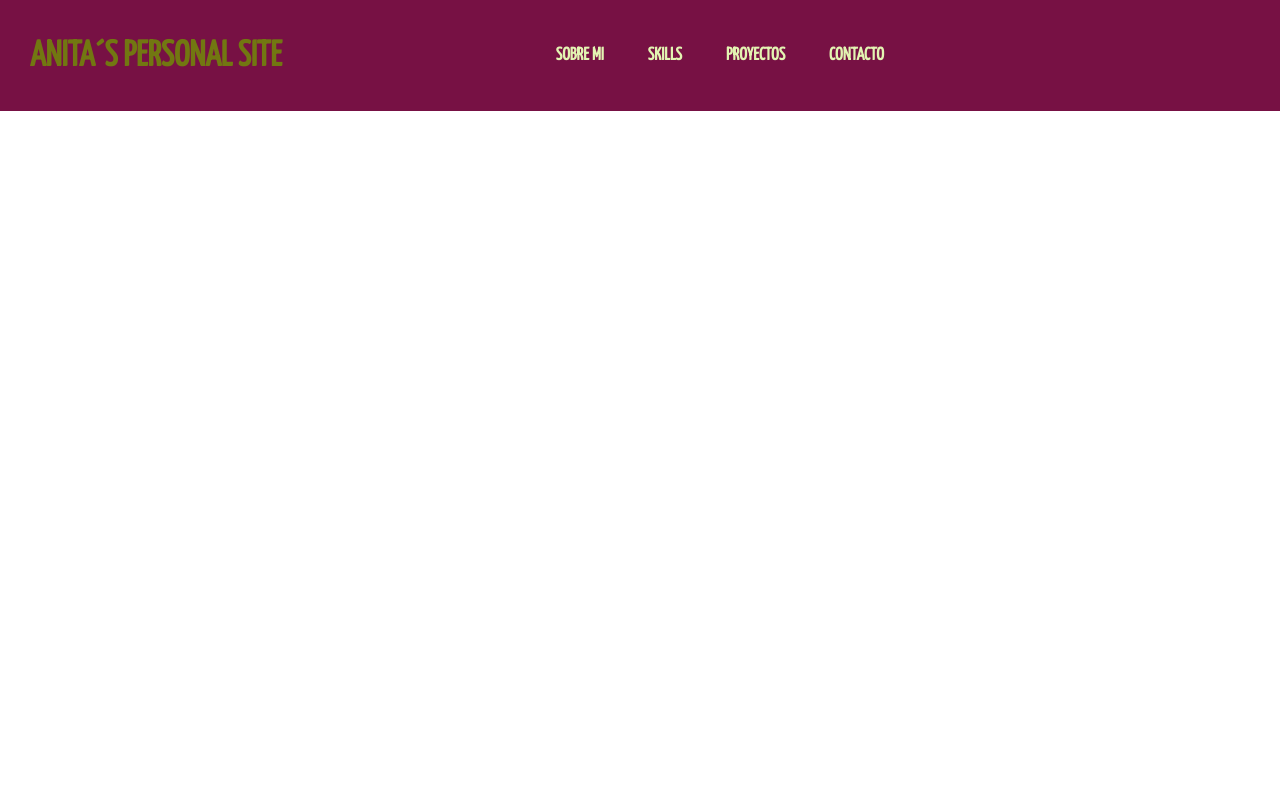
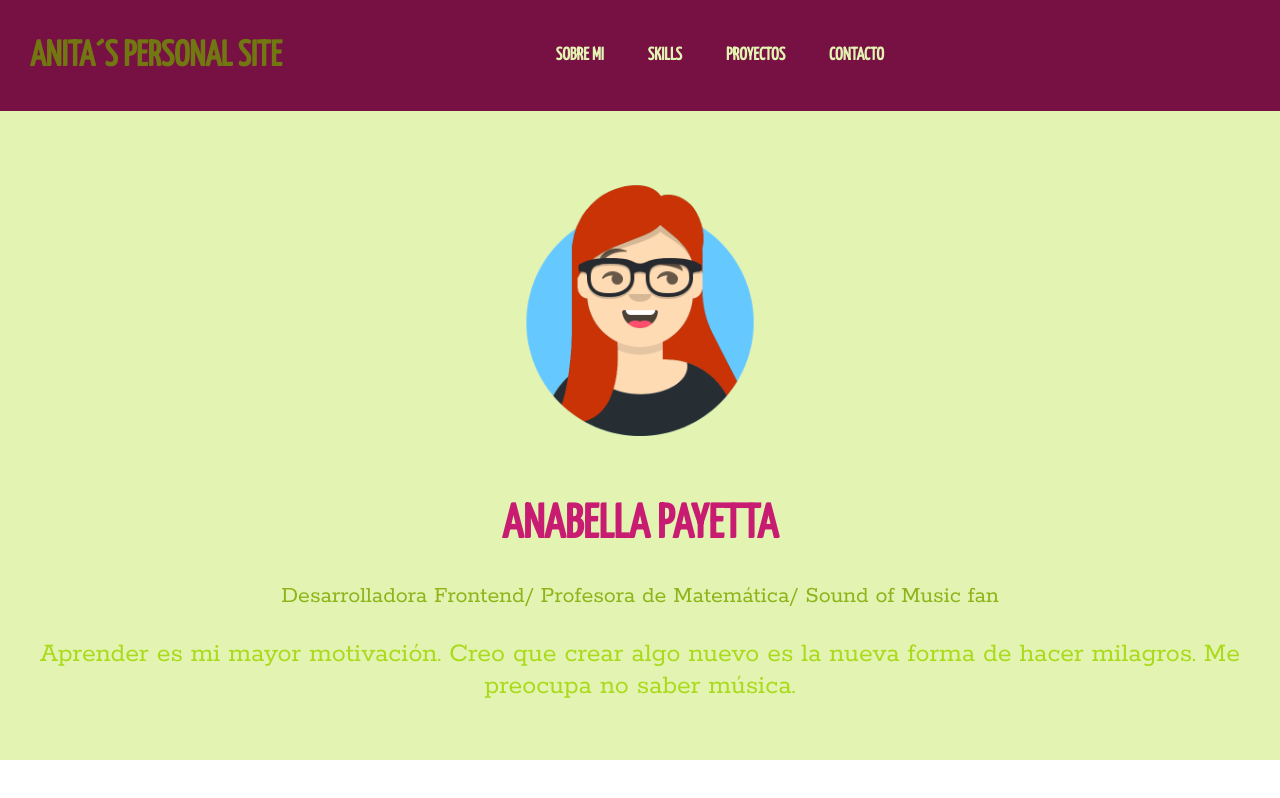
Before and after one commit to Anita-Payetta/Anita-Portfolio, a plain HTML site: page index.html in a window 1280 px wide. Drawn offline with Linux system fonts and the light colour scheme.

Commit message:
Add personal section

```diff
--- a/index.html
+++ b/index.html
@@ -24,11 +24,18 @@
                 </ul>
             </div>
 
-
         </header>
 
-        <div class="personal-site-container">
+        <div class="personal-info-container">
 
+                <img class="personal-site-avatar" src='anita-avatar.png' alt="Anita´s avatar"
+                >
+                <div class="personal-info-container-text">
+                    <h1 class="personal-info-title">ANABELLA PAYETTA</h1>
+                    <p class="personal-info-text top-text">Desarrolladora Frontend/ Profesora de Matemática/ Sound of Music fan</p>
+
+                    <p class="personal-info-text">Aprender es mi mayor motivación. Creo que crear algo nuevo es la nueva forma de hacer milagros. Me preocupa no saber música.</p>
+                </div>
 
         </div>
 
--- a/styles.css
+++ b/styles.css
@@ -36,3 +36,38 @@ body {
     display: inline-block;
     padding: 0px 20px;
 }
+
+.personal-info-container {
+    background-color: #E3F4B2;
+    height: auto;
+    text-align: center;
+    padding: 30px;
+}
+
+.personal-site-avatar {
+    padding: 30px 0px;
+    width: 250px;
+    height: auto;
+}
+
+.personal-info-container-text {
+
+}
+
+.personal-info-title {
+    font-family: 'Yanone Kaffeesatz', sans-serif;
+    font-size: 48px;
+    color: #c71c71;
+    font-weight: bolder;
+}
+
+.personal-info-text {
+    font-family: 'Rokkitt', serif;
+    font-size: 28px;
+    color: rgb(170, 218, 27);
+}
+
+.top-text {
+    font-size: 24px;
+    color: rgb(141, 180, 24);
+}
```
Also changed, not shown: anita-avatar.png (added).
